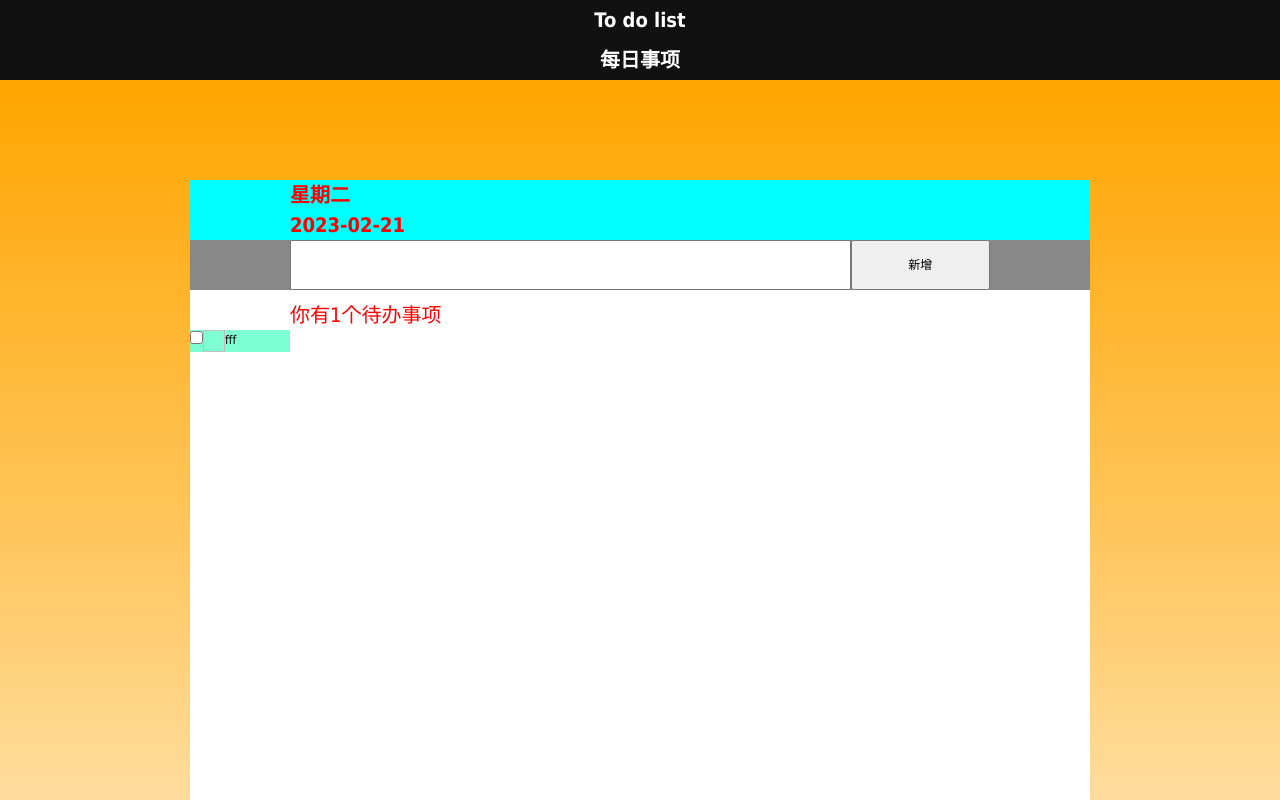
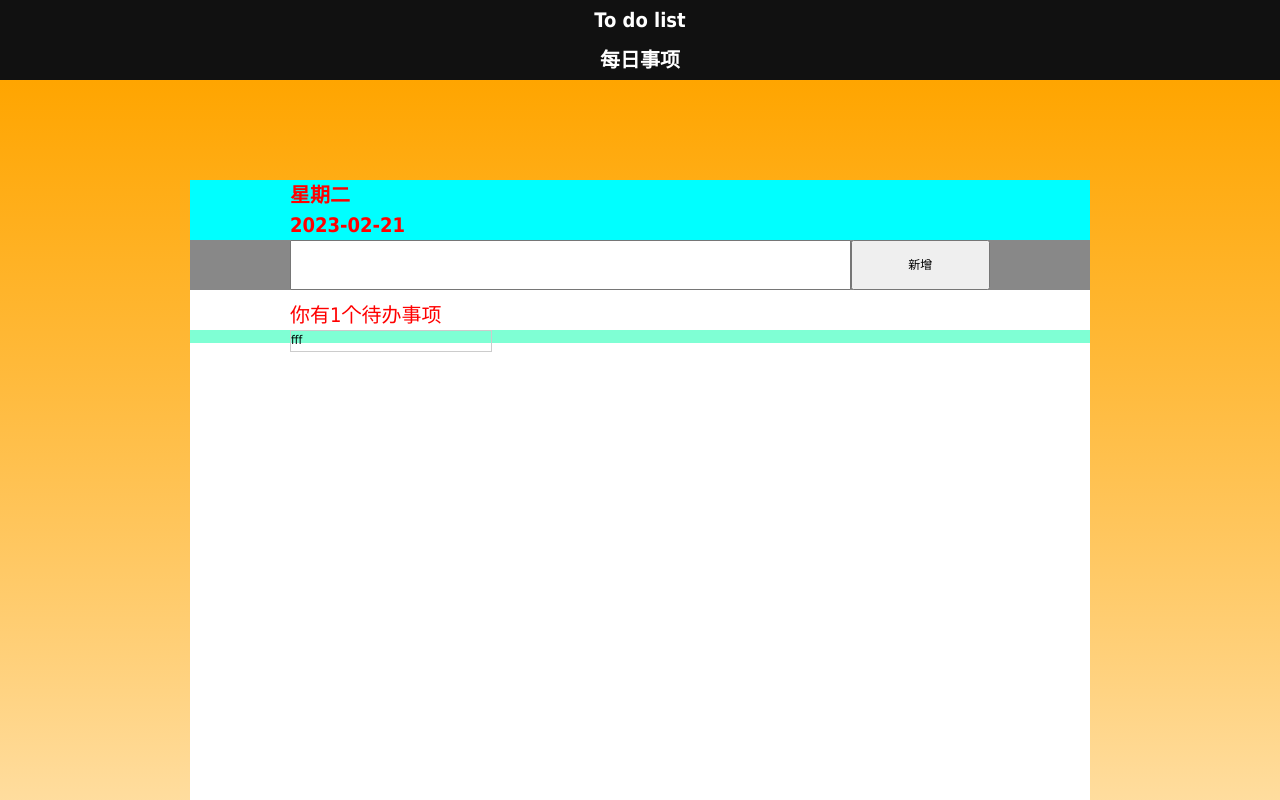
Before and after one commit to mcmin001/hello-css, a Vue app: page / in a window 1280 px wide. Shown: the top 800 px of the page. Built offline with nearby package versions, Linux system fonts and the light colour scheme.

Commit message:
提交样式

```diff
--- a/src/components/Content.vue
+++ b/src/components/Content.vue
@@ -34,6 +34,10 @@ export default {
 </script>
 
 <style scoped>
+input[type="checkbox"] {
+  visibility: hidden;
+}
+
 .content {
   background: linear-gradient(to top, white, 40%, orange);
   height: 1000px;
@@ -93,32 +97,21 @@ export default {
 }
 
 .undo-list {
-  width: 100px;
+  width: 100%;
+  height: auto;
   background-color: aquamarine;
+  display: flex;
+  justify-content: left;
 }
 
-/* .undo-list input[type="checkbox"] + label{
-  width: 220px;
-  height: 22px;
-  border-radius: 2px;
-  border: 1px solid #cfdcec;
-  background-color: #fff;
-} */
-
-/* input[type="checkbox"] {
-  display: none;
-} */
-
-.undo-checkbox {
+.undo-checkbox-label {
+  display: block;
+  width: 200px;
+  height: 20px;
+  margin-left: 100px;
+  cursor: pointer;
+  position: absolute;
+  border: 1px solid #ccc;
 }
 
-.undo-checkbox-label::before {
-    content: '\a0';
-    display: inline-block;
-    border: 1px solid silver;
-    text-align: center;
-    width: 20px;
-    height: 20px;
-    font-weight: bold;
-}
 </style>
```
